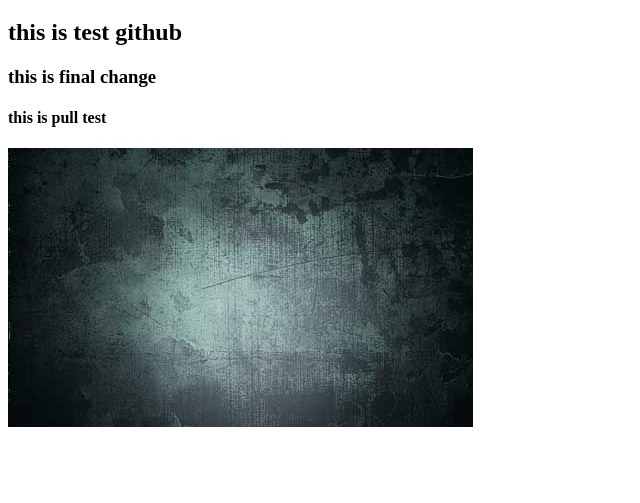
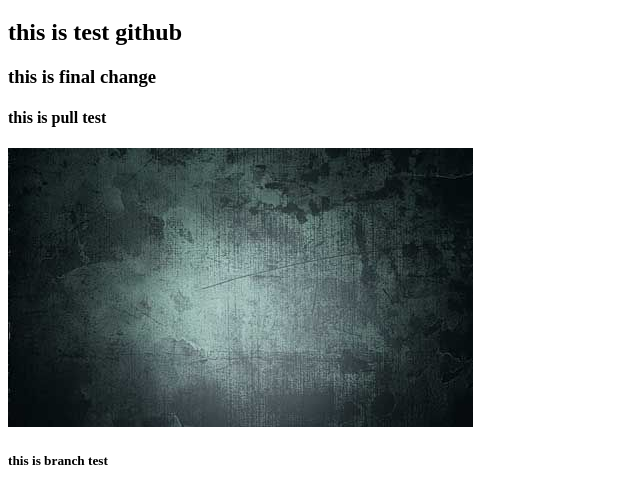
Before and after one commit to arpan-barua/my-first-website, a plain HTML site: page index.html in a window 1280 px wide. Shown: the part 61-564 px from the top of the page, without its empty margins (0-640 px from the left). Drawn offline with Linux system fonts and the light colour scheme.

Commit message:
branch update

```diff
--- a/index.html
+++ b/index.html
@@ -11,5 +11,6 @@
     <h3>this is final change</h3>
     <h4>this is pull test</h4>
     <img src="test.png" alt="">
+    <h5>this is branch test</h5>
 </body>
 </html>
```
